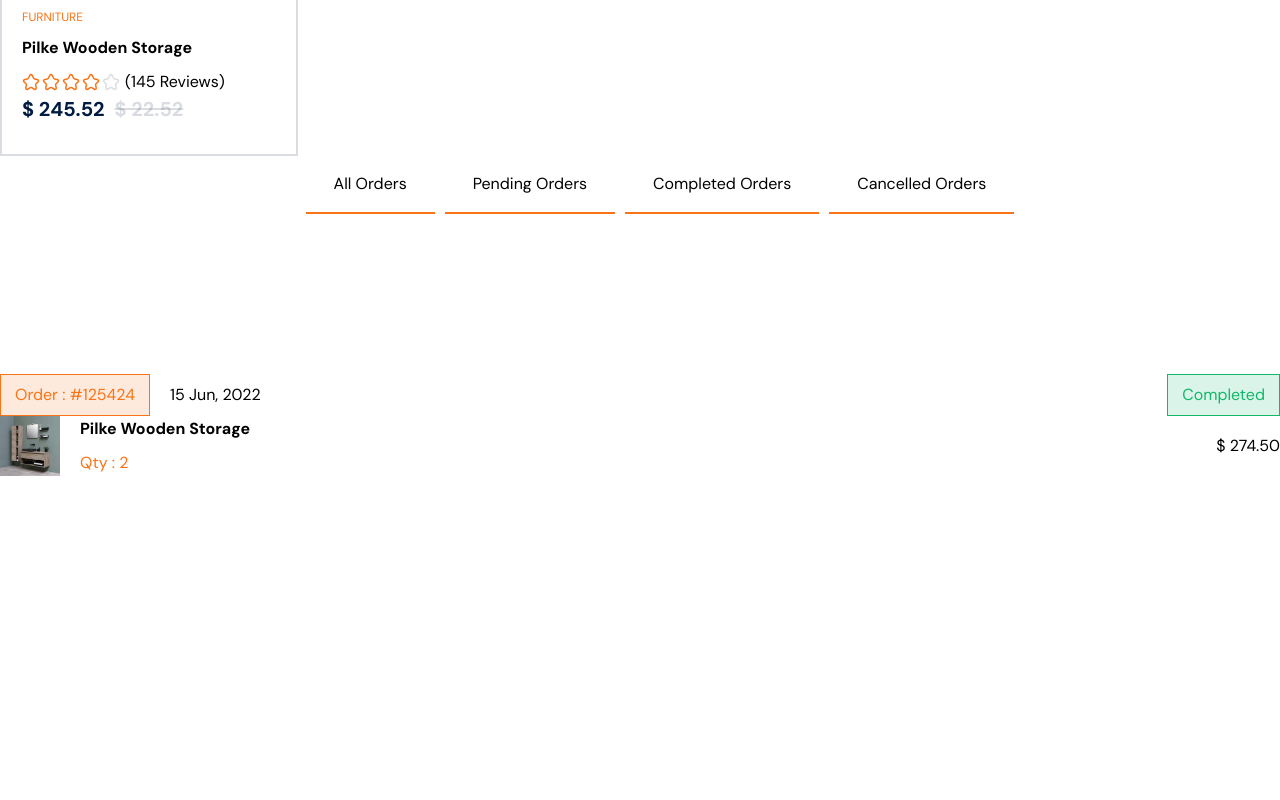
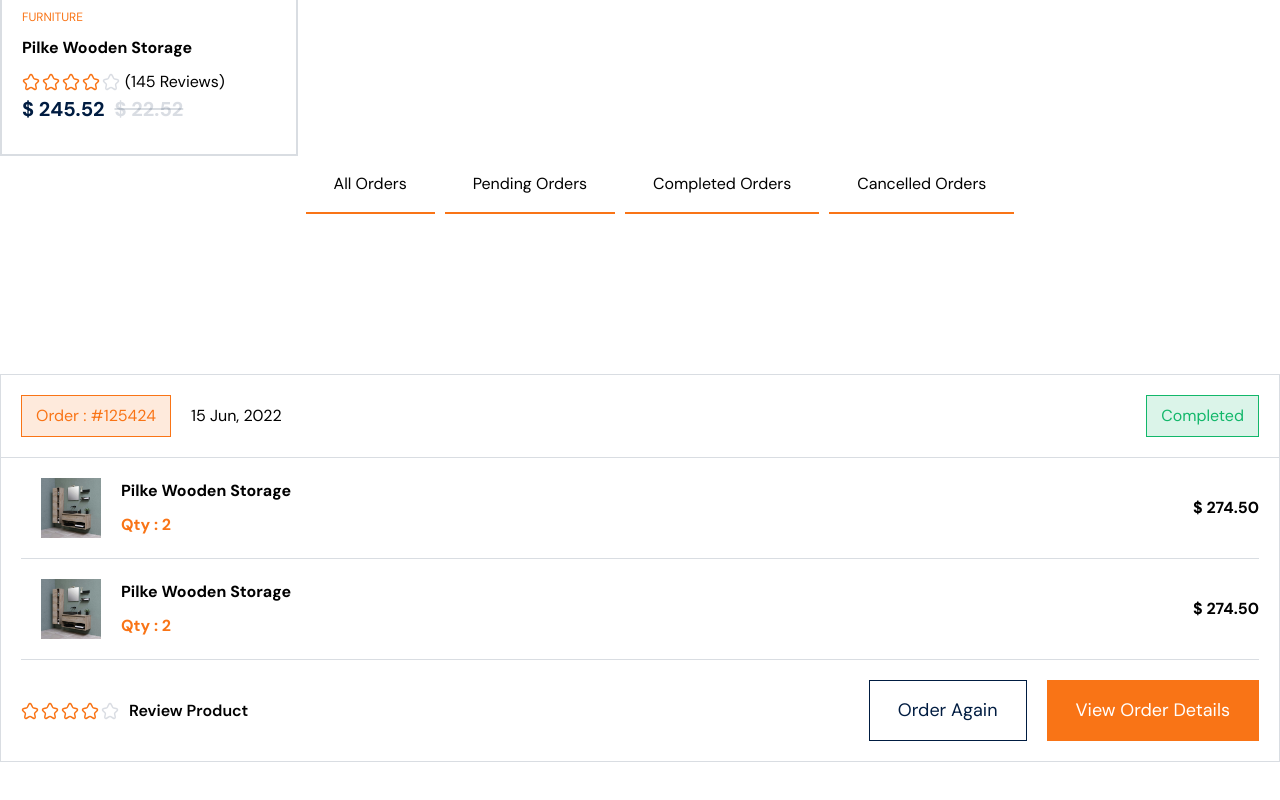
Before and after one commit to riddsep/ckart, a React (Vite) app: page / in a window 1280 px wide. Shown: the part 1482-2282 px from the top of the page. Built offline with nearby package versions, Linux system fonts and the light colour scheme.

Commit message:
feat(component): add order components

```diff
--- /dev/null
+++ b/src/components/Button.jsx
@@ -0,0 +1,38 @@
+import styled, { css } from "styled-components";
+
+const Button = styled.button`
+  cursor: pointer;
+
+  ${(props) => {
+    switch (props.$size) {
+      case "small":
+        return css`
+          padding: 8px 14px;
+          font-size: 18px;
+        `;
+      case "large":
+        return css`
+          padding: 16px 28px;
+          font-size: 18px;
+        `;
+    }
+  }}
+
+  ${(props) => {
+    switch (props.$varint) {
+      case "primary":
+        return css`
+          background-color: var(--clr-primary-100);
+          color: var(--clr-white-100);
+          border: 1px solid var(--clr-primary-100);
+        `;
+      case "outline":
+        return css`
+          background-color: transparent;
+          color: var(--clr-dark-100);
+          border: 1px solid var(--clr-dark-100);
+        `;
+    }
+  }}
+`;
+export default Button;
--- a/src/features/Order/Order.jsx
+++ b/src/features/Order/Order.jsx
@@ -1,11 +1,18 @@
+import styled from "styled-components";
 import OrderItem from "./OrderItem";
+import { MaxWidthWrapper } from "../../components/MaxWidthWrapper";
 
 function Order() {
   return (
-    <div>
+    <Wrapper>
       <OrderItem />
-    </div>
+    </Wrapper>
   );
 }
 
+const Wrapper = styled(MaxWidthWrapper)`
+  border: 1px solid var(--clr-dark-15);
+  margin-bottom: 20rem;
+`;
+
 export default Order;
--- a/src/features/Order/OrderItem.jsx
+++ b/src/features/Order/OrderItem.jsx
@@ -1,37 +1,19 @@
 import styled from "styled-components";
-import { MaxWidthWrapper } from "../../components/MaxWidthWrapper";
-import Chip from "../../components/Chip";
 import OrderProduct from "./OrderProduct";
+import OrderStatus from "./OrderStatus";
+import OrderResume from "./OrderResume";
 
 function OrderItem() {
   return (
     <Wrapper>
-      <Head>
-        <Queu>
-          <Chip>Order : #125424</Chip>
-          <p>15 Jun, 2022</p>
-        </Queu>
-        <Chip state={"completed"}>Completed</Chip>
-      </Head>
+      <OrderStatus />
       <OrderProduct />
+      <OrderProduct />
+      <OrderResume />
     </Wrapper>
   );
 }
 
-const Wrapper = styled(MaxWidthWrapper)`
-  margin-bottom: 400px;
-`;
-
-const Head = styled.div`
-  display: flex;
-  justify-content: space-between;
-  align-items: center;
-`;
-
-const Queu = styled.div`
-  display: flex;
-  align-items: center;
-  gap: 20px;
-`;
+const Wrapper = styled.div``;
 
 export default OrderItem;
--- a/src/features/Order/OrderProduct.jsx
+++ b/src/features/Order/OrderProduct.jsx
@@ -10,7 +10,7 @@ function OrderProduct() {
           <Quantity>Qty : 2</Quantity>
         </Description>
       </Content>
-      <p>$ 274.50</p>
+      <Price>$ 274.50</Price>
     </Wrapper>
   );
 }
@@ -19,9 +19,14 @@ const Wrapper = styled.div`
   display: flex;
   justify-content: space-between;
   align-items: center;
+  padding-block: 20px;
+  margin-inline: 20px;
+  border-bottom: 1px solid var(--clr-dark-15);
 `;
 const Content = styled(Wrapper)`
   gap: 20px;
+  padding-block: 0;
+  border: 0;
 `;
 
 const Thumbnail = styled.img`
@@ -33,6 +38,7 @@ const Description = styled.div`
   display: flex;
   flex-direction: column;
   gap: 10px;
+  font-weight: bold;
 `;
 
 const Title = styled.h1`
@@ -41,5 +47,8 @@ const Title = styled.h1`
 const Quantity = styled.p`
   color: var(--clr-primary-100);
 `;
+const Price = styled.p`
+  font-weight: bold;
+`;
 
 export default OrderProduct;
--- /dev/null
+++ b/src/features/Order/OrderResume.jsx
@@ -0,0 +1,44 @@
+import styled from "styled-components";
+import StarRating from "../../components/StarRating";
+import Button from "../../components/Button";
+
+function OrderResume() {
+  return (
+    <Wrapper>
+      <Rating>
+        <StarRating />
+        <Title>Review Product</Title>
+      </Rating>
+      <Cta>
+        <Button $size="large" $varint="outline">
+          Order Again
+        </Button>
+        <Button $size="large" $varint="primary">
+          View Order Details
+        </Button>
+      </Cta>
+    </Wrapper>
+  );
+}
+const Wrapper = styled.div`
+  display: flex;
+  justify-content: space-between;
+  align-items: center;
+  padding-block: 20px;
+  margin-inline: 20px;
+`;
+
+const Rating = styled.div`
+  display: flex;
+  align-items: center;
+  gap: 10px;
+`;
+const Cta = styled.div`
+  display: flex;
+  gap: 20px;
+`;
+const Title = styled.span`
+  font-weight: 600;
+`;
+
+export default OrderResume;
--- /dev/null
+++ b/src/features/Order/OrderStatus.jsx
@@ -0,0 +1,30 @@
+import styled from "styled-components";
+import Chip from "../../components/Chip";
+
+function OrderStatus() {
+  return (
+    <Wrapper>
+      <Queu>
+        <Chip>Order : #125424</Chip>
+        <p>15 Jun, 2022</p>
+      </Queu>
+      <Chip state={"completed"}>Completed</Chip>
+    </Wrapper>
+  );
+}
+
+const Wrapper = styled.div`
+  display: flex;
+  justify-content: space-between;
+  align-items: center;
+  padding: 20px;
+  border-bottom: 1px solid var(--clr-dark-15);
+`;
+
+const Queu = styled.div`
+  display: flex;
+  align-items: center;
+  gap: 20px;
+`;
+
+export default OrderStatus;
```
